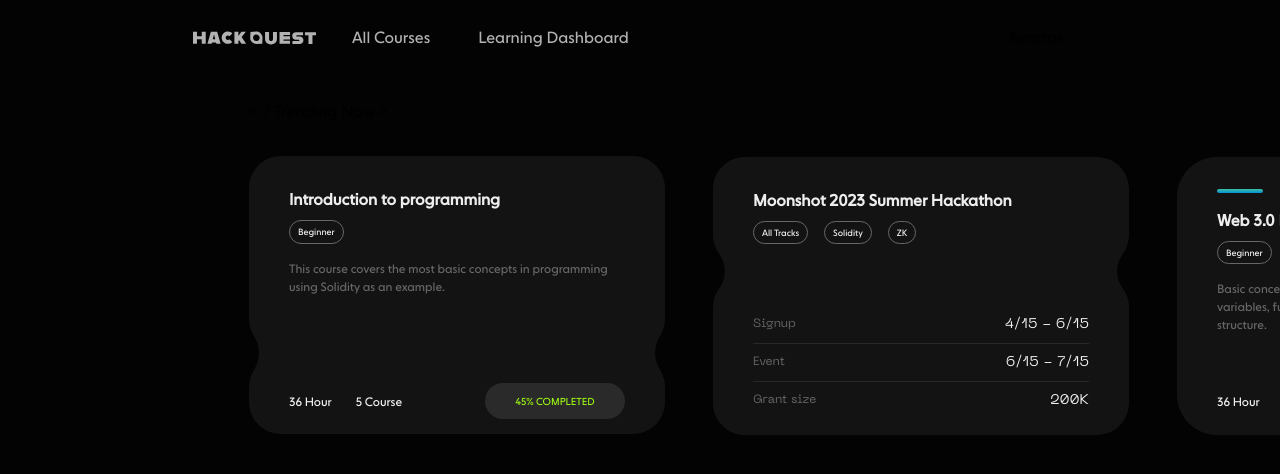
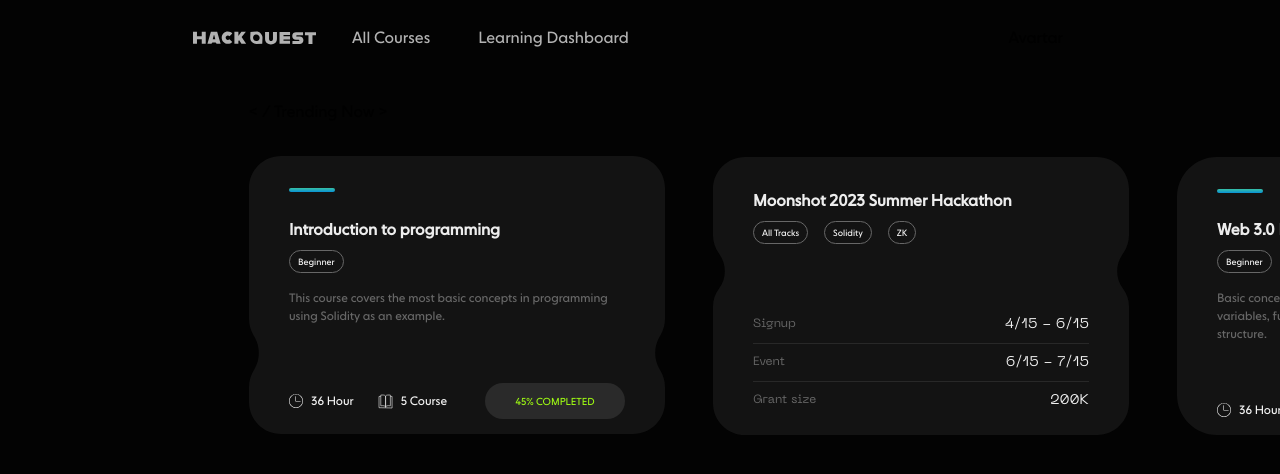
Before and after one commit to xywihi/test, a Next.js app: page / in a window 1280 px wide. Shown: the top 474 px of the page. Built offline with nearby package versions, Linux system fonts and the light colour scheme.

Commit message:
修复问题

```diff
--- a/app/page.tsx
+++ b/app/page.tsx
@@ -47,7 +47,6 @@
       tags:['Beginner'],
       duration:"36 Hour",
       courseNum:"5 Course",
-      progress:"45% COMPLETED",
       type:"four",
       id:'card3'
     },
--- a/app/ui/cards/card-four.tsx
+++ b/app/ui/cards/card-four.tsx
@@ -35,16 +35,29 @@
                         </div>
                         <div className="mt-8 flex items-center justify-between">
                         <div className="flex items-center space-x-6">
-                            <div className="text-textwhite">
-                            <span className="text-[12px] font-[400]">{cardInfo.duration}</span>
+                            <div className="text-textwhite flex items-center space-x-2">
+                                <svg width="14" height="14" viewBox="0 0 14 14" fill="none" xmlns="http://www.w3.org/2000/svg">
+                                <path d="M7 14C5.14346 14 3.36303 13.2625 2.05029 11.9497C0.737494 10.637 0 8.85649 0 7C0 5.14351 0.737494 3.36303 2.05029 2.05029C3.36298 0.737495 5.14351 0 7 0C8.85649 0 10.637 0.737495 11.9497 2.05029C13.2625 3.36298 14 5.14351 14 7C14 8.85649 13.2625 10.637 11.9497 11.9497C10.637 13.2625 8.85649 14 7 14ZM7 0.583346C5.29826 0.583346 3.66602 1.25942 2.46278 2.46273C1.25947 3.66615 0.583396 5.29821 0.583396 6.99995C0.583396 8.70169 1.25947 10.3339 2.46278 11.5372C3.6662 12.7405 5.29826 13.4166 7 13.4166C8.70174 13.4166 10.334 12.7405 11.5372 11.5372C12.7405 10.3337 13.4166 8.70169 13.4166 6.99995C13.4166 5.29821 12.7405 3.66597 11.5372 2.46273C10.3338 1.25942 8.70174 0.583346 7 0.583346Z" fill="#F2F2F2"/>
+                                <path d="M11.3756 7.58381H6.70883C6.5478 7.58381 6.41724 7.45325 6.41724 7.29222V2.6255C6.41724 2.46447 6.5478 2.3338 6.70883 2.3338C6.86997 2.3338 7.00053 2.46447 7.00053 2.6255V7.00047H11.3755C11.5365 7.00047 11.6672 7.13103 11.6672 7.29217C11.6672 7.4532 11.5366 7.58381 11.3756 7.58381Z" fill="#F2F2F2"/>
+                                </svg>
+                                <span className="text-[12px] font-[400]">{cardInfo.duration}</span>
                             </div>
-                            <div className="text-textwhite">
-                            <span className="text-[12px] font-[400]">{cardInfo.courseNum}</span>
+                            <div className="text-textwhite flex items-center space-x-2">
+                                <svg width="15" height="15" viewBox="0 0 15 15" fill="none" xmlns="http://www.w3.org/2000/svg">
+                                <path d="M7.57865 12.8638V2.04656C7.19858 0.856661 4.21409 0.919762 2.76935 1.10005V11.8186C6.08177 11.2105 7.35572 12.2621 7.57865 12.8638Z" stroke="#F2F2F2" stroke-width="0.6"/>
+                                <path d="M7.57785 12.8638V2.04656C7.95791 0.856661 10.9424 0.919762 12.3871 1.10005V11.8186C9.07472 11.2105 7.80077 12.2621 7.57785 12.8638Z" stroke="#F2F2F2" stroke-width="0.6"/>
+                                <path d="M2.75602 2.42984H1V13.6857L14.0904 13.9999V2.42984H12.3343" stroke="#F2F2F2" stroke-width="0.6"/>
+                                <path d="M7.56689 13.8968V12.6798" stroke="#F2F2F2" stroke-width="0.6"/>
+                                </svg>
+                                <span className="text-[12px] font-[400]">{cardInfo.courseNum}</span>
                             </div>
                         </div>
-                        <div className="w-[140px] h-[36px] py-[8px] px-[16px]  bg-[#2A2A2A] rounded-[40px] ">
-                            <span className="block text-[#9EFA13] text-[10px] font-[400] leading-[20px] text-center" >{cardInfo.progress}</span>
-                        </div>
+                        {
+                            cardInfo.progress &&
+                            <div className="w-[140px] h-[36px] py-[8px] px-[16px]  bg-[#2A2A2A] rounded-[40px] ">
+                                <span className="block text-[#9EFA13] text-[10px] font-[400] leading-[20px] text-center" >{cardInfo.progress}</span>
+                            </div>
+                        }
                         </div>
                     </div>
                 </div>
--- a/app/ui/cards/card-one.tsx
+++ b/app/ui/cards/card-one.tsx
@@ -19,7 +19,7 @@
                         <path d="M31.9999 0.000756464L384 6.30388e-05C401.673 2.82235e-05 416 14.3269 416 32.0001L416 162.792C416 168.192 414.634 173.503 412.028 178.232L410.162 181.621C404.664 191.601 404.888 203.751 410.749 213.522L411.442 214.677C414.424 219.649 416 225.339 416 231.137L416 246C416 263.673 401.673 278 384 278L32 278C14.3269 278 4.94914e-05 263.673 1.97476e-05 246L-1.01193e-05 231.137C-4.0383e-05 225.339 1.57549 219.649 4.55816 214.677L5.25124 213.521C11.1121 203.751 11.3356 191.6 5.83807 181.621L3.97134 178.232C1.36614 173.503 -3.78811e-05 168.191 -3.76447e-05 162.792L-3.19186e-05 32.0008C-3.11449e-05 14.3277 14.3268 0.00079128 31.9999 0.000756464Z" fill="#131313"/>
                     </svg>
                     <div className="h-full flex flex-col justify-between px-10 py-8 pb-4 absolute top-0 left-0">
-                        {/* <div className="w-[46px] h-[4px] bg-test111 rounded-full"></div> */}
+                        <div className="w-[46px] h-[4px] bg-test111 rounded-full"></div>
                         <div>
                             <p className="font-[700] text-[16px] text-[#EDEDED]">{cardInfo.title}</p>
                                 {
@@ -33,11 +33,23 @@
                         </div>
                         <div className="mt-8 flex items-center justify-between">
                             <div className="flex items-center space-x-6">
-                                <div className="text-textwhite">
-                                <span className="text-[12px] font-[400]">{cardInfo.duration}</span>
+                                <div className="text-textwhite flex items-center space-x-2">
+                                    <svg width="14" height="14" viewBox="0 0 14 14" fill="none" xmlns="http://www.w3.org/2000/svg">
+                                    <path d="M7 14C5.14346 14 3.36303 13.2625 2.05029 11.9497C0.737494 10.637 0 8.85649 0 7C0 5.14351 0.737494 3.36303 2.05029 2.05029C3.36298 0.737495 5.14351 0 7 0C8.85649 0 10.637 0.737495 11.9497 2.05029C13.2625 3.36298 14 5.14351 14 7C14 8.85649 13.2625 10.637 11.9497 11.9497C10.637 13.2625 8.85649 14 7 14ZM7 0.583346C5.29826 0.583346 3.66602 1.25942 2.46278 2.46273C1.25947 3.66615 0.583396 5.29821 0.583396 6.99995C0.583396 8.70169 1.25947 10.3339 2.46278 11.5372C3.6662 12.7405 5.29826 13.4166 7 13.4166C8.70174 13.4166 10.334 12.7405 11.5372 11.5372C12.7405 10.3337 13.4166 8.70169 13.4166 6.99995C13.4166 5.29821 12.7405 3.66597 11.5372 2.46273C10.3338 1.25942 8.70174 0.583346 7 0.583346Z" fill="#F2F2F2"/>
+                                    <path d="M11.3756 7.58381H6.70883C6.5478 7.58381 6.41724 7.45325 6.41724 7.29222V2.6255C6.41724 2.46447 6.5478 2.3338 6.70883 2.3338C6.86997 2.3338 7.00053 2.46447 7.00053 2.6255V7.00047H11.3755C11.5365 7.00047 11.6672 7.13103 11.6672 7.29217C11.6672 7.4532 11.5366 7.58381 11.3756 7.58381Z" fill="#F2F2F2"/>
+                                    </svg>
+
+                                    <span className="text-[12px] font-[400]">{cardInfo.duration}</span>
                                 </div>
-                                <div className="text-textwhite">
-                                <span className="text-[12px] font-[400]">{cardInfo.courseNum}</span>
+                                <div className="text-textwhite flex items-center space-x-2">
+                                    <svg width="15" height="15" viewBox="0 0 15 15" fill="none" xmlns="http://www.w3.org/2000/svg">
+                                    <path d="M7.57865 12.8638V2.04656C7.19858 0.856661 4.21409 0.919762 2.76935 1.10005V11.8186C6.08177 11.2105 7.35572 12.2621 7.57865 12.8638Z" stroke="#F2F2F2" stroke-width="0.6"/>
+                                    <path d="M7.57785 12.8638V2.04656C7.95791 0.856661 10.9424 0.919762 12.3871 1.10005V11.8186C9.07472 11.2105 7.80077 12.2621 7.57785 12.8638Z" stroke="#F2F2F2" stroke-width="0.6"/>
+                                    <path d="M2.75602 2.42984H1V13.6857L14.0904 13.9999V2.42984H12.3343" stroke="#F2F2F2" stroke-width="0.6"/>
+                                    <path d="M7.56689 13.8968V12.6798" stroke="#F2F2F2" stroke-width="0.6"/>
+                                    </svg>
+
+                                    <span className="text-[12px] font-[400]">{cardInfo.courseNum}</span>
                                 </div>
                             </div>
                             <div className="w-[140px] h-[36px] py-[8px] px-[16px]  bg-[#2A2A2A] rounded-[40px] ">
```
